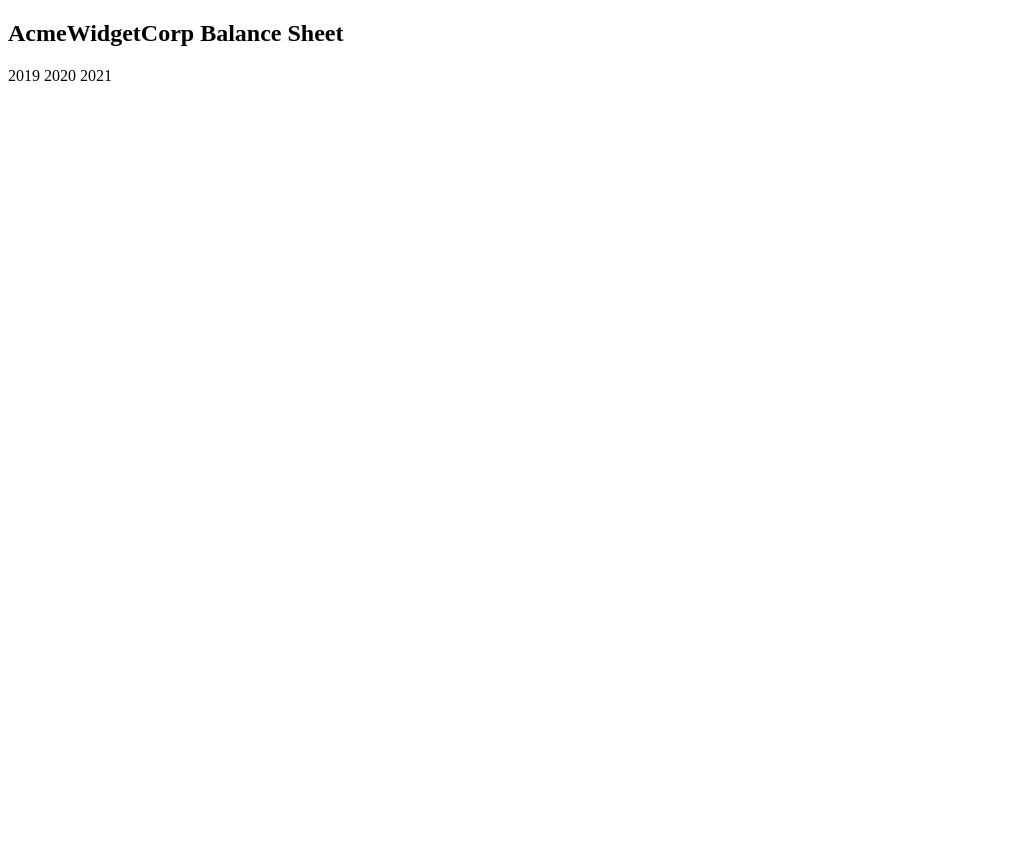
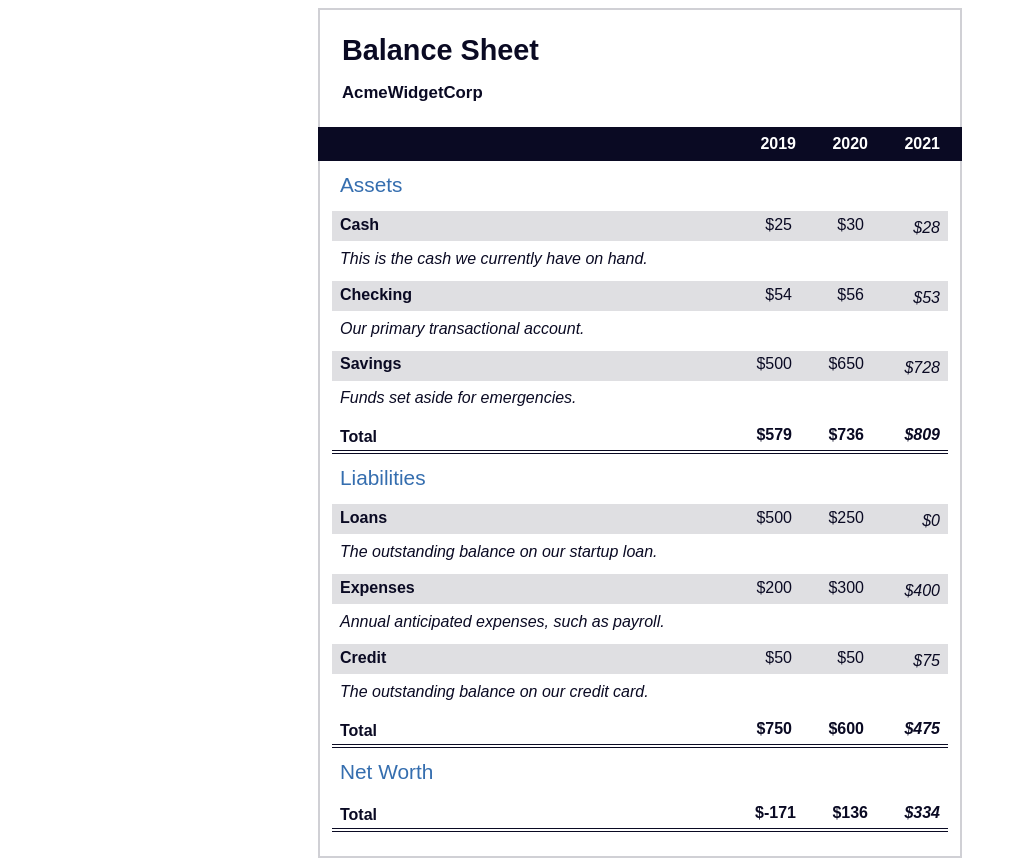
Before and after one commit to kevincharp/cursoFreeCodeCamp, a plain HTML site: page balance/index.html in a window 1280 px wide. Shown: the whole page, without its empty margins (0-1016 px from the left). Before the commit the page ends 800 px from the top, so only its background shows below. Drawn offline with Linux system fonts and the light colour scheme.

Commit message:
finalizacion de ejercicio

```diff
--- a/balance/index.html
+++ b/balance/index.html
@@ -4,8 +4,8 @@
 <head>
     <meta charset="UTF-8">
     <meta name="viewport" content="width=device-width, initial-scale=1.0">
-    <link rel="stylesheet" href="styles.css">
-    <title>Balance</title>
+    <title>Balance Sheet</title>
+    <link rel="stylesheet" href="./styles.css">
 </head>
 
 <body>
@@ -23,9 +23,102 @@
                 <span class="year">2021</span>
             </div>
             <div class="table-wrap">
-                <table></table>
-                <table></table>
-                <table></table>
+                <table>
+                    <caption>Assets</caption>
+                    <thead>
+                        <tr>
+                            <td></td>
+                            <th><span class="sr-only year">2019</span></th>
+                            <th><span class="sr-only year">2020</span></th>
+                            <th class="current"><span class="sr-only year">2021</span></th>
+                        </tr>
+                    </thead>
+                    <tbody>
+                        <tr class="data">
+                            <th>Cash <span class="description">This is the cash we currently have on hand.</span></th>
+                            <td>$25</td>
+                            <td>$30</td>
+                            <td class="current">$28</td>
+                        </tr>
+                        <tr class="data">
+                            <th>Checking <span class="description">Our primary transactional account.</span></th>
+                            <td>$54</td>
+                            <td>$56</td>
+                            <td class="current">$53</td>
+                        </tr>
+                        <tr class="data">
+                            <th>Savings <span class="description">Funds set aside for emergencies.</span></th>
+                            <td>$500</td>
+                            <td>$650</td>
+                            <td class="current">$728</td>
+                        </tr>
+                        <tr class="total">
+                            <th>Total <span class="sr-only">Assets</span></th>
+                            <td>$579</td>
+                            <td>$736</td>
+                            <td class="current">$809</td>
+                        </tr>
+                    </tbody>
+                </table>
+                <table>
+                    <caption>Liabilities</caption>
+                    <thead>
+                        <tr>
+                            <td></td>
+                            <th><span class="sr-only">2019</span></th>
+                            <th><span class="sr-only">2020</span></th>
+                            <th><span class="sr-only">2021</span></th>
+                        </tr>
+                    </thead>
+                    <tbody>
+                        <tr class="data">
+                            <th>Loans <span class="description">The outstanding balance on our startup loan.</span></th>
+                            <td>$500</td>
+                            <td>$250</td>
+                            <td class="current">$0</td>
+                        </tr>
+                        <tr class="data">
+                            <th>Expenses <span class="description">Annual anticipated expenses, such as payroll.</span></th>
+                            <td>$200</td>
+                            <td>$300</td>
+                            <td class="current">$400</td>
+                        </tr>
+                        <tr class="data">
+                            <th>Credit <span class="description">The outstanding balance on our credit card.</span></th>
+                            <td>$50</td>
+                            <td>$50</td>
+                            <td class="current">$75</td>
+                        </tr>
+                        <tr class="total">
+                            <th>Total <span class="sr-only">Liabilities</span></th>
+                            <td>$750</td>
+                            <td>$600</td>
+                            <td class="current">$475</td>
+                        </tr>
+                    </tbody>
+                </table>
+                <table>
+                    <caption>Net Worth</caption>
+                    <thead>
+                        <tr>
+                            <td></td>
+                            <th><span class="sr-only">2019</span></th>
+                            <th><span class="sr-only">2020</span></th>
+                            <th><span class="sr-only">2021</span></th>
+                        </tr>
+                    </thead>
+                    <tbody>
+                        <tr class="total">
+                            <th>Total
+                                <span class="sr-only">Net Worth</span>
+                            <td>$-171</td>
+                            <td>$136</td>
+                            <td class="current">$334</td>
+                            </th>
+                        </tr>
+
+                    </tbody>
+                </table>
             </div>
         </section>
     </main>
--- a/balance/styles.css
+++ b/balance/styles.css
@@ -0,0 +1,151 @@
+span[class~="sr-only"] {
+    border: 0 !important;
+    clip: rect(1px, 1px, 1px, 1px) !important;
+    clip-path: inset(50%) !important;
+    height: 1px !important;
+    width: 1px !important;
+    position: absolute !important;
+    overflow: hidden !important;
+    white-space: nowrap !important;
+    padding: 0 !important;
+    margin: -1px !important;
+}
+
+html {
+    box-sizing: border-box;
+}
+
+body {
+    font-family: sans-serif;
+    color: #0a0a23;
+}
+
+h1 {
+    max-width: 37.25rem;
+    margin: 0 auto;
+    padding: 1.5rem 1.25rem;
+}
+
+h1 .flex {
+    display: flex;
+    flex-direction: column-reverse;
+    gap: 1rem;
+}
+
+h1 .flex span:first-of-type {
+    font-size: 0.7em;
+}
+
+h1 .flex span:last-of-type {
+    font-size: 1.2em;
+}
+
+section {
+    max-width: 40rem;
+    margin: 0 auto;
+    border: 2px solid #d0d0d5;
+}
+
+#years {
+    display: flex;
+    justify-content: flex-end;
+    position: sticky;
+    z-index: 999;
+    top: 0;
+    background: #0a0a23;
+    color: #fff;
+    padding: 0.5rem calc(1.25rem + 2px) 0.5rem 0;
+    margin: 0 -2px;
+}
+
+#years span[class] {
+    font-weight: bold;
+    width: 4.5rem;
+    text-align: right;
+}
+
+.table-wrap {
+    padding: 0 0.75rem 1.5rem 0.75rem;
+}
+
+table {
+    border-collapse: collapse;
+    border: 0;
+    width: 100%;
+    position: relative;
+    margin-top: 3rem;
+}
+
+table caption {
+    color: #356eaf;
+    font-size: 1.3em;
+    font-weight: normal;
+    position: absolute;
+    top: -2.25rem;
+    left: 0.5rem;
+}
+
+tbody td {
+    width: 100vw;
+    min-width: 4rem;
+    max-width: 4rem;
+}
+
+tbody th {
+    width: calc(100% - 12rem);
+}
+
+tr[class="total"] {
+    border-bottom: 4px double #0a0a23;
+    font-weight: bold;
+}
+
+tr[class="total"] th {
+    text-align: left;
+    padding: 0.5rem 0 0.25rem 0.5rem;
+}
+
+tr.total td {
+    text-align: right;
+    padding: 0 0.25rem;
+}
+
+tr.total td:nth-of-type(3) {
+    padding-right: 0.5rem;
+}
+
+tr.total:hover {
+    background-color: #99c9ff;
+}
+
+td.current {
+    font-style: italic;
+}
+
+tr.data {
+    background-image: linear-gradient(to bottom, #dfdfe2 1.845rem, white 1.845rem);
+}
+
+tr.data th {
+    text-align: left;
+    padding-top: 0.3rem;
+    padding-left: 0.5rem;
+}
+
+tr.data th .description {
+    display: block;
+    font-weight: normal;
+    font-style: italic;
+    padding: 1rem 0 0.75rem;
+    margin-right: -13.5rem;
+}
+
+tr.data td {
+    vertical-align: top;
+    text-align: right;
+    padding: 0.3rem 0.25rem 0;
+}
+
+tr.data td:last-of-type {
+    padding: 0.5rem;
+}
```
